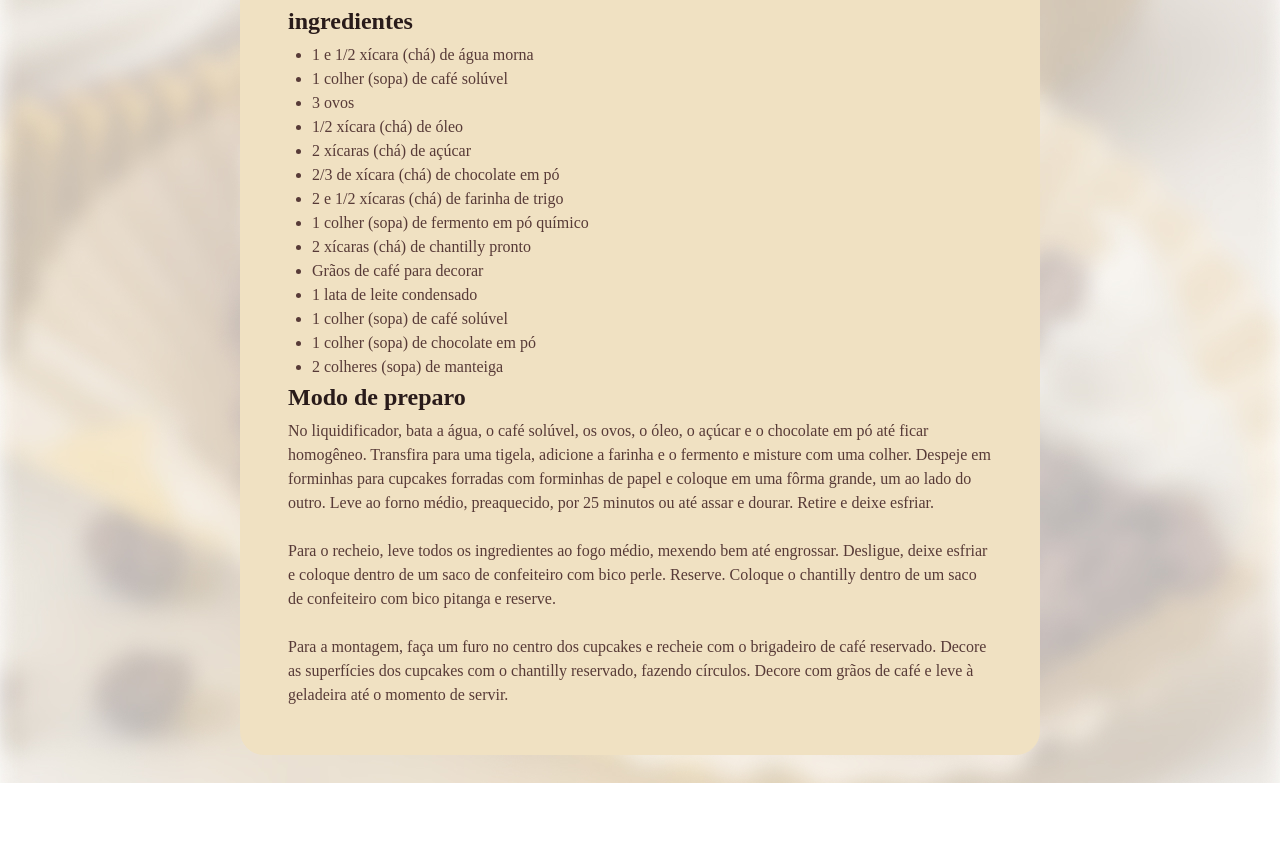
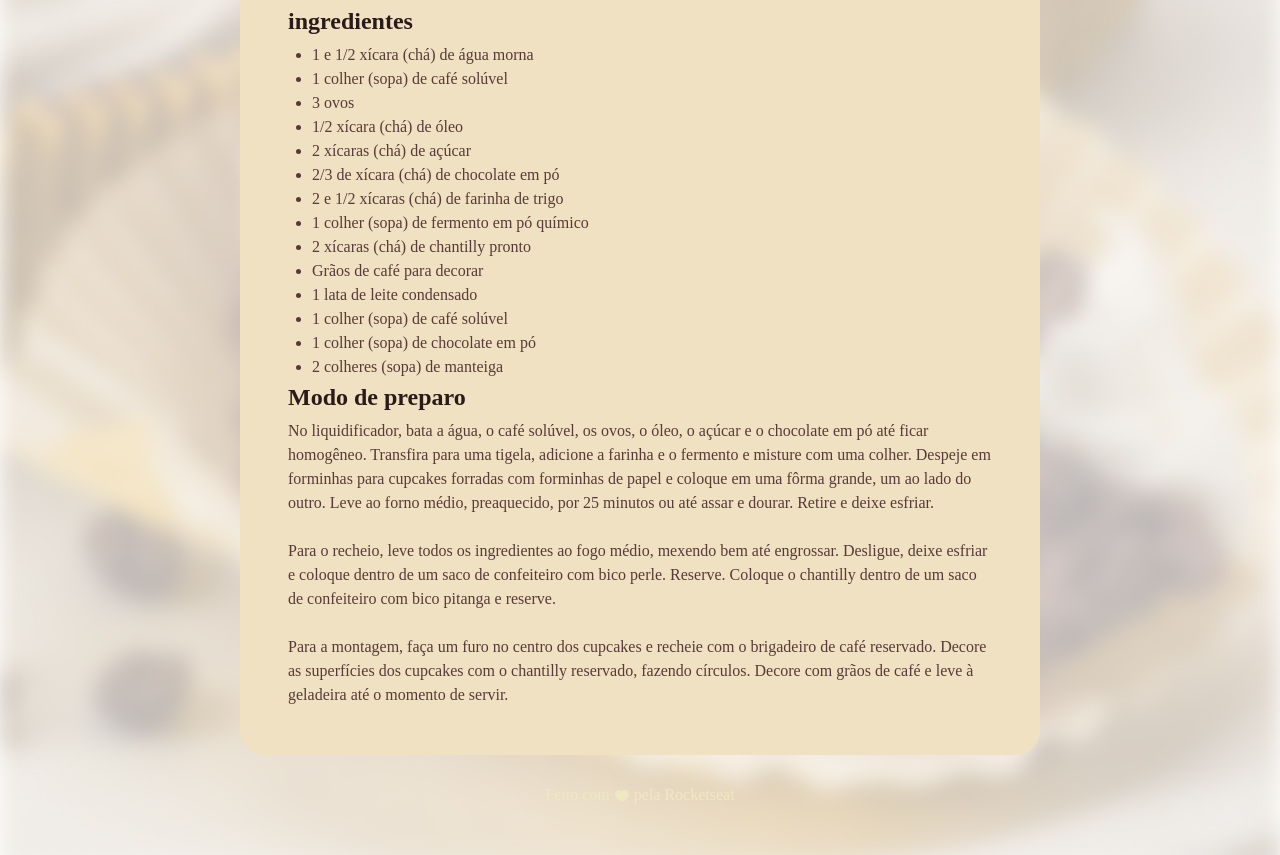
Before and after one commit to chamanodias/Projeto, a plain HTML site: page index.html in a window 1280 px wide. Shown: the part 720-1575 px from the top of the page. Before the commit the page ends 1503 px from the top, so only its background shows below. Drawn offline with Linux system fonts and the light colour scheme; a web font is replaced by a local one.

Commit message:
é isso ai

```diff
--- a/index.html
+++ b/index.html
@@ -54,6 +54,12 @@
             </section>
 
         </main>
+
         </div>
+        <footer>
+            Feito com
+            <img src="assets/ph_heart-fill.svg" alt="coração">
+             pela Rocketseat
+        </footer>
 </body>
 </html>
```
Also changed, not shown: assets/ph_heart-fill.svg (added).
